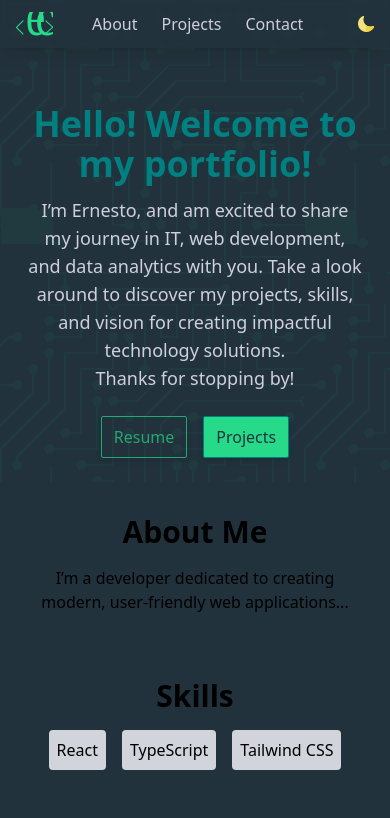
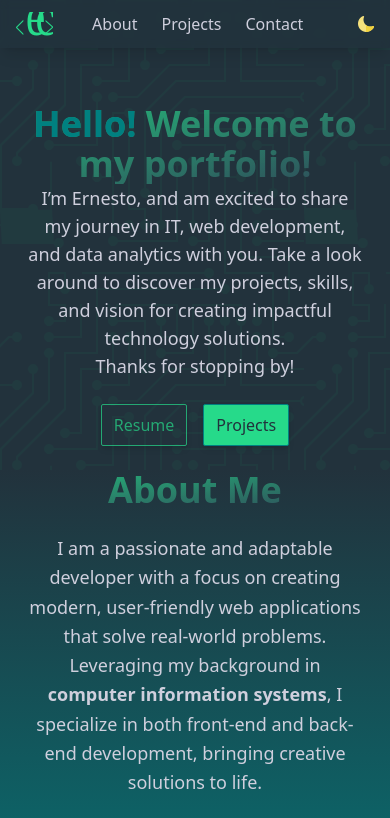
Before and after one commit to ejcontrerast/myportfolio, a React (Vite) app: page / in a window 390 px wide. Shown: the top 818 px of the page. Built offline with nearby package versions, Linux system fonts and the light colour scheme.

Commit message:
Feat: added the about me section with responsivness and a mock text. Also the titles now are gradient

```diff
--- a/src/components/About.tsx
+++ b/src/components/About.tsx
@@ -2,18 +2,50 @@ import React from 'react';
 
 const About: React.FC = () => {
   return (
-    <section id="about" className="p-8 text-center">
-      <div>
-        {/* Photo */}
-        <div className="w-40 h-40 mb-6 rounded-full overflow-hidden shadow-lg hidden sm:block">
-          <img src="src\assets\Photo.png" className='w-full h-full object-cover'></img>
-        </div>
+    <section
+      id="about"
+      className="flex flex-row items-center justify-center sm:h-3/5 max-h-screen
+      px-5 sm:px-10 md:px-20 lg:px-30 xl:px-50 2xl:70 py-30 sm:py-20 md:py-20
+      dark:bg-gradient-to-b dark:from-dark-background dark:to-dark-secondary
+      bg-gradient-to-t from-[#c0e0e0] via-light-additional to-light-background"
+    >
 
-        <div>
-          <h2 className="text-3xl font-bold">About Me</h2>
-          <p className="mt-4 max-w-2xl mx-auto">
-            I’m a developer dedicated to creating modern, user-friendly web applications...
-          </p>
+      {/* Text */}
+      <div className="flex-initial text-center
+                      dark:text-dark-primary text-light-secondary">
+
+        <h2 className="text-4xl font-bold
+            bg-gradient-to-tl
+            from-light-secondary
+            to-light-accent/80
+            bg-clip-text
+            text-transparent"
+        >
+          About Me
+        </h2>
+        <div className="flex flex-row">
+          {/* Photo */}
+          <div className="rounded-full overflow-hidden shadow-lg md:block hidden w-24 h-24 sm:w-32 sm:h-32 md:w-40 md:h-40 lg:w-48 lg:h-48">
+            <img
+              src="src/assets/Photo.png"
+              alt="Profile"
+              className="w-full h-full object-cover"
+            />
+          </div>
+          { /* Paragraph */}
+          <div className='mt-6'>
+            <p className="text-lg leading-relaxed max-w-3xl mx-auto px-2">
+              I am a passionate and adaptable developer with a focus on creating modern,
+              user-friendly web applications that solve real-world problems. Leveraging
+              my background in <strong>computer information systems</strong>, I specialize in
+              both front-end and back-end development, bringing creative solutions to life.
+            </p>
+            <p className="mt-4 text-lg leading-relaxed max-w-3xl mx-auto px-2">
+              Beyond coding, I thrive in collaborative environments and am eager to contribute
+              to innovative projects that make a difference. My portfolio showcases my dedication
+              to clean code, performance optimization, and delivering exceptional user experiences.
+            </p>
+          </div>
         </div>
       </div>
     </section>
--- a/src/components/Hello.tsx
+++ b/src/components/Hello.tsx
@@ -3,17 +3,29 @@ import React from 'react';
 
 const Hello: React.FC = () => {
   return (
-    <section id="hello" className="flex items-center justify-center text-center sm:h-3/4 max-h-screen px-5 gap-10
+    <section id="hello" className="flex items-center justify-center text-center sm:h-3/5 md:h-1/2 max-h-screen px-5 gap-10
                                   dark:bg-dark-background bg-light-background bg-custompattern">
       {/* Text + buttons */}
       <div className='flex flex-col gap-6 py-6 mt-20'>
 
         {/* Text */}
         <div className='dark:text-dark-primary text-light-primary'>
-          <h1 className="text-4xl font-bold dark:text-dark-secondary text-light-secondary pb-3">
-            Hello! Welcome to my portfolio!
+          <h1 className="text-4xl font-bold
+            bg-gradient-to-tl
+            from-light-secondary
+            to-light-accent/80
+            bg-clip-text
+            text-transparent"
+          >
+            <text className="text-light-primary break-before-auto">
+              {'Hello! '}
+            </text>
+            Welcome to my portfolio!
           </h1>
-          <p className="text-lg dark:text-dark-primary text-light-primary px-2 sm:px-6 md:px-20 lg:px-52 2xl:px-72"><p>I’m Ernesto, and am excited to share my journey in IT, web development, and data analytics with you. Take a look around to discover my projects, skills, and vision for creating impactful technology solutions.</p>
+          <p className="text-lg dark:text-dark-primary text-light-secondary px-2 sm:px-6 md:px-20 lg:px-52 2xl:px-72">
+            <p>
+              I’m Ernesto, and am excited to share my journey in IT, web development, and data analytics with you. Take a look around to discover my projects, skills, and vision for creating impactful technology solutions.
+            </p>
             Thanks for stopping by!
           </p>
         </div>
```
Also changed, not shown: src/assets/Photo.png.
